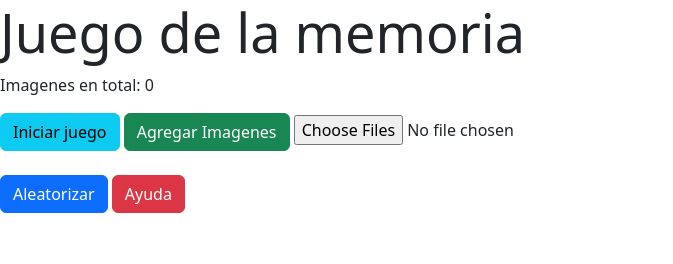
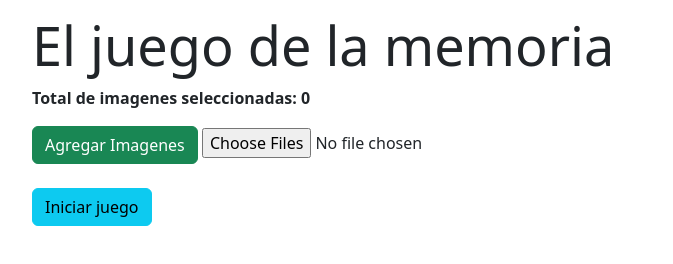
Before and after one commit to CarlosPisco/laboratorio10, a website: page index.html in a window 1280 px wide. Both pictures are taken after a click on the button "Agregar Imagenes". Shown: the whole page, without its empty margins (0-673 px from the left). Drawn offline with nearby package versions, Linux system fonts and the light colour scheme.

Commit message:
arreglos vista

```diff
--- a/index.html
+++ b/index.html
@@ -10,7 +10,7 @@
   <script src="https://cdn.jsdelivr.net/npm/@popperjs/core@2.11.8/dist/umd/popper.min.js" integrity="sha384-I7E8VVD/ismYTF4hNIPjVp/Zjvgyol6VFvRkX/vR+Vc4jQkC+hVqc2pM8ODewa9r" crossorigin="anonymous"></script>
   <script src="https://cdn.jsdelivr.net/npm/bootstrap@5.3.0/dist/js/bootstrap.min.js" integrity="sha384-fbbOQedDUMZZ5KreZpsbe1LCZPVmfTnH7ois6mU1QK+m14rQ1l2bGBq41eYeM/fS" crossorigin="anonymous"></script>
 
-  <title>Juego de la memoria</title>
+  <title>El juego de la memoria</title>
   <style>
     #image-preview {
       display: flex;
@@ -32,8 +32,8 @@
       position: absolute;
       top: 5px;
       right: 5px;
-      width: 20px;
-      height: 20px;
+      width: 25px;
+      height: 25px;
       background-color: #ff0000;
       color: #fff;
       border-radius: 50%;
@@ -113,27 +113,61 @@
       background-color: black;
     }
 
+    table {
+      border-collapse: collapse;
+    }
+
+    caption {
+      font-weight: bold;
+      font-size: 24px;
+      text-align: left;
+      color: #333;
+    }
+
+
+    th, td {
+      padding: 8px;
+    }
+
 
   </style>
 </head>
 <body>
+<div  style="padding-left: 2.5%; padding-top: 1% ; padding-bottom: 5%; padding-right: 2.5% " >
+  <h1>El juego de la memoria</h1>
 
 
-<h1>Juego de la memoria</h1>
+  <p id="image-count" style="font-weight: bolder">Total de imagenes seleccionadas: 0</p>
 
 
-<p id="image-count">Imagenes en total: 0</p>
+  <button type="button" class="btn btn-success" id="addImages" onclick="showStartButton()">Agregar Imagenes</button>
+  <input type="file" id="image-upload" multiple>
+  <div id="image-preview"></div>
+  <br>
+  <button type="button" class="btn btn-info" id="start-button" style="display: none;" onclick="changeStyle()">Iniciar juego</button>
+  <br>
+  <table>
+    <thead>
+      <tr>
+        <th>
+          <button type="button" class="btn btn-primary" id="random" style="display: none;">Aleatorizar</button>
+        </th>
+
+        <th>
+          <button id="flip-button" data-target-card="1" class="btn btn-danger" style="display: none;">Ayuda</button>
+
+        </th>
+
+      </tr>
+    </thead>
 
 
-<button type="button" class="btn btn-info" id="start-button" onclick="changeStyle()">Iniciar juego</button>
-<button type="button" class="btn btn-success" id="addImages">Agregar Imagenes</button>
-<input type="file" id="image-upload" multiple>
-<div id="image-preview"></div>
-<br>
-<button type="button" class="btn btn-primary" id="random">Aleatorizar</button>
+  </table>
 
-<button id="flip-button" data-target-card="1" class="btn btn-danger">Ayuda</button>
-<div id="game" class="preview-image"></div>
+
+  <div id="game" style="padding-bottom: 5%" class="preview-image"></div>
+
+</div>
 
 
 
@@ -201,7 +235,9 @@
             imageContainer.classList.add('preview-image');
 
             var deleteButton = document.createElement('div');
+
             deleteButton.classList.add('delete-button');
+            deleteButton.classList.add('align-middle');
             deleteButton.textContent = 'x';
             deleteButton.addEventListener('click', removeImage);
             //deleteButton.addEventListener('click',loadedImages.filter())
@@ -584,6 +620,20 @@
 
       }
 
+      function showStartButton() {
+        document.getElementById('start-button').style.display = 'block';
+      }
+
+      function showButtonsAfterStartGame() {
+        document.getElementById('random').style.display = 'block';
+        document.getElementById('flip-button').style.display = 'block';
+      }
+
+      document.getElementById('start-button').addEventListener('click', function() {
+        resetGame();
+        showButtonsAfterStartGame();
+      });
+
 
 
 
```
